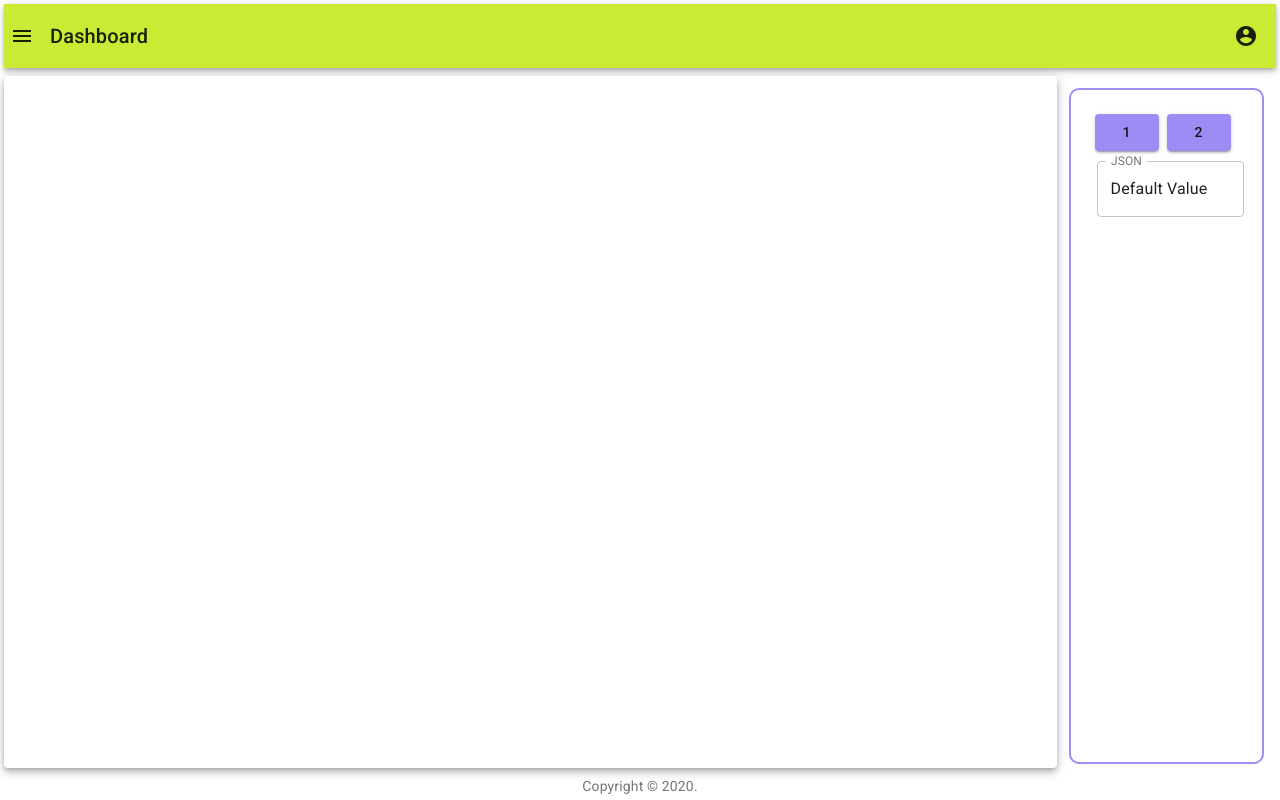
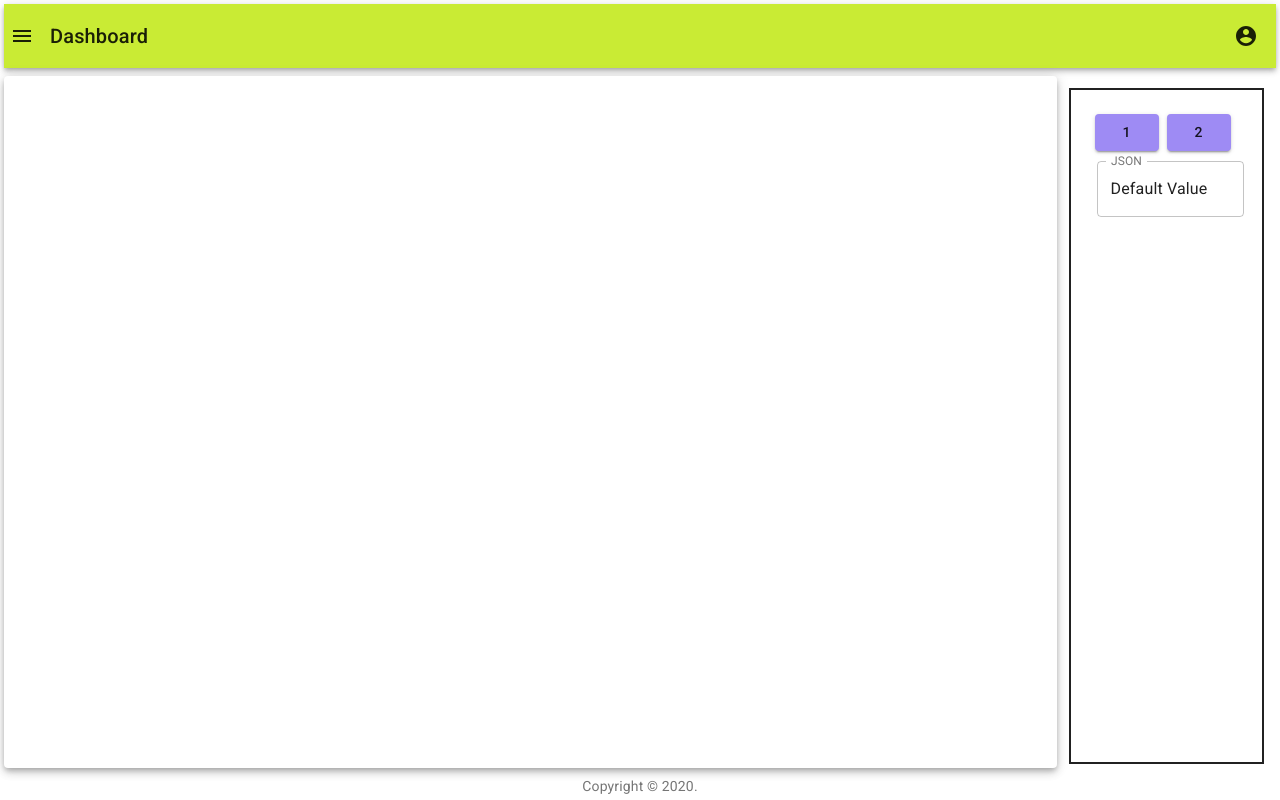
Before and after one commit to magak/reactappbuild, a React (Create React App) app in the folder iridaclientapp/: page / in a window 1280 px wide. Built offline with nearby package versions, Linux system fonts and the light colour scheme; the HTML template or start-up script is replaced by a standard one.

Commit message:
Border issues in style

```diff
--- a/iridaclientapp/src/components/DeveloperBoard.tsx
+++ b/iridaclientapp/src/components/DeveloperBoard.tsx
@@ -7,7 +7,17 @@ const useStyles = makeStyles((theme: Theme) =>
   createStyles({
     root: {
         height: '100%',
-        position: 'relative'
+        position: 'relative',
+        overflow: 'auto',
+
+    },
+    mainBox: {
+        position: 'absolute',
+        display: 'flex',
+        flexDirection: 'column',
+        border: 2,
+        borderRadius: 10,
+        borderColor: "secondary.main"
     },
     button: {
         margin: theme.spacing(2)
@@ -22,8 +32,8 @@ export default function DeveloperBoard() {
     const classes = useStyles();
 
     return (
-        <Box overflow="auto" p={4} m={2} className={classes.root} border={2} borderRadius={10} borderColor="secondary.main">
-            <Box position='absolute' display="flex" flexDirection="column" p={4} m={2}>
+        <Box p={4} m={2} className={classes.root} border={2}>
+            <Box className={classes.mainBox} p={4} m={2}>
                 <Box>
                     <Button className={classes.button} variant="contained" color="secondary">1</Button>
                     <Button className={classes.button} variant="contained" color="secondary">2</Button>
```
